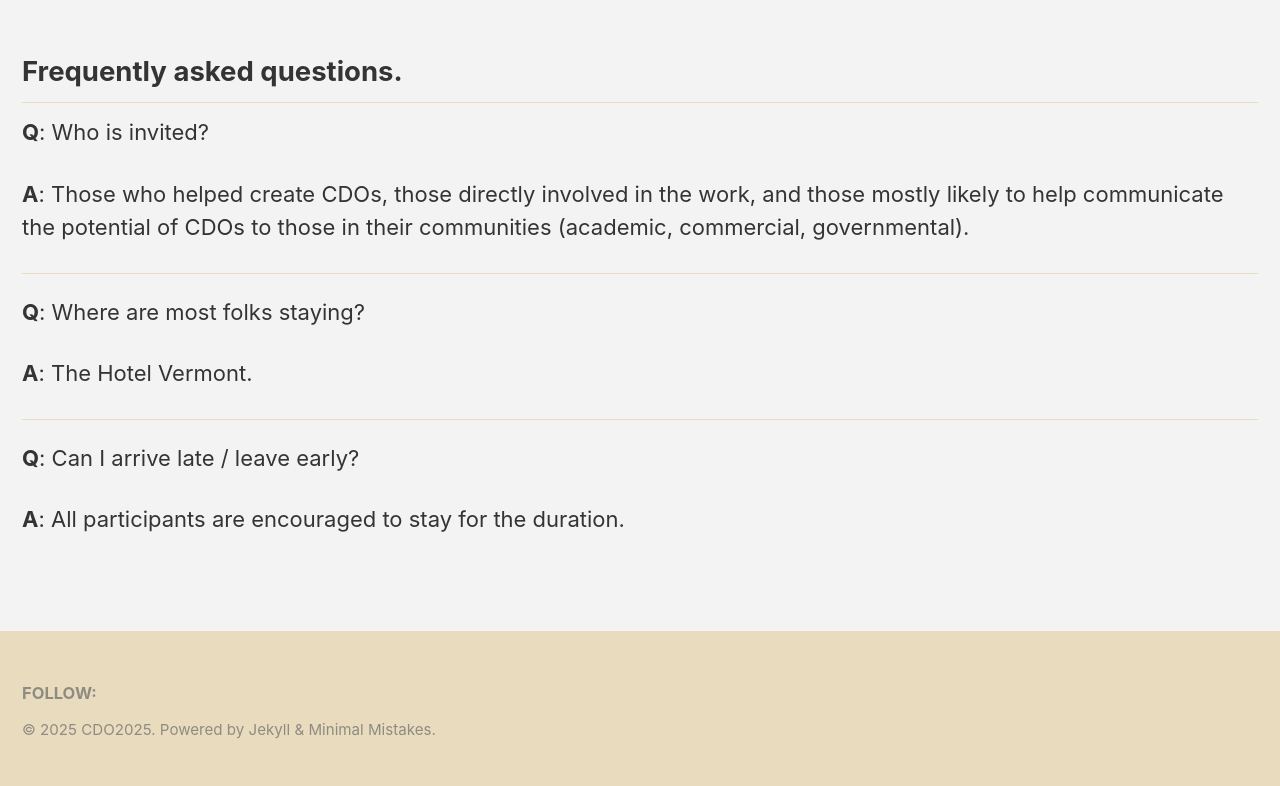
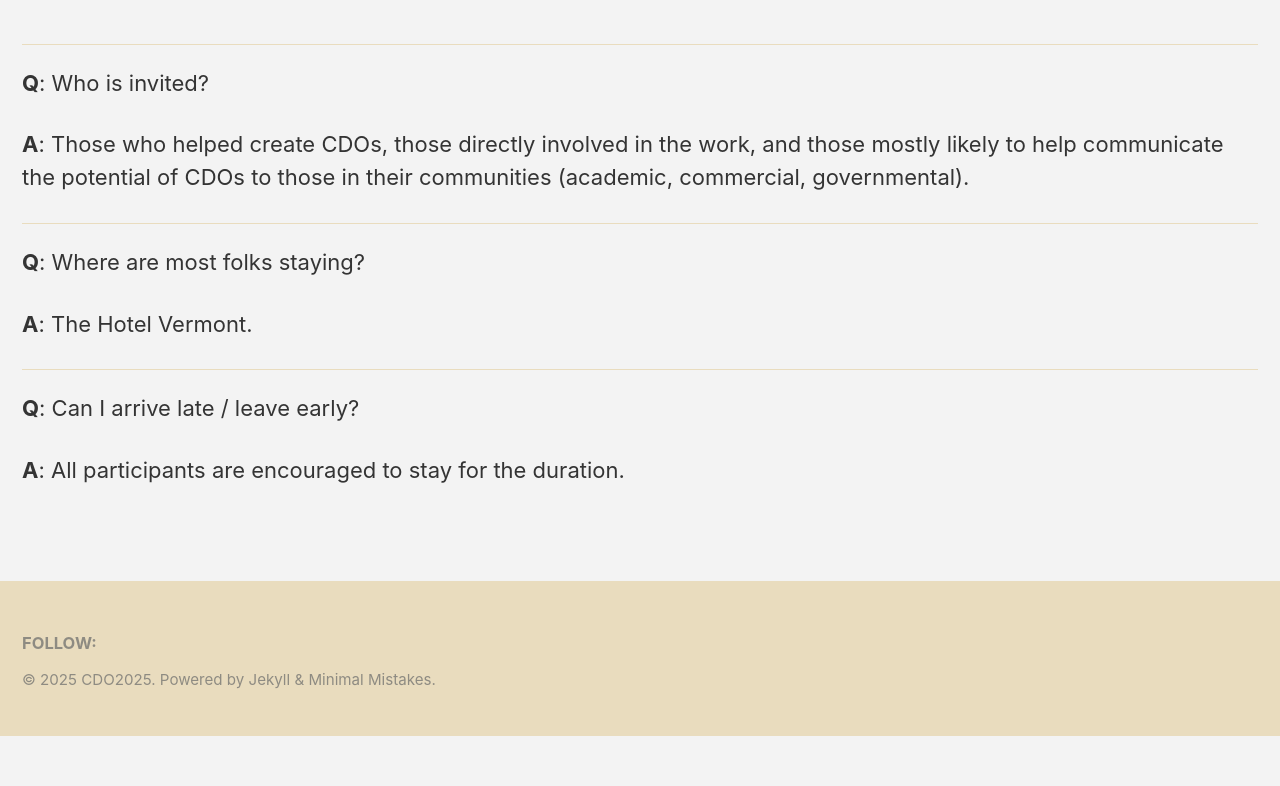
Before and after one commit to CDO2025/cdo2025.github.io, a Jekyll site: the page built from _pages/faq.md, in a window 1280 px wide. Shown: the part 389-1175 px from the top of the page. Built offline with Jekyll 4.4.1, drawn with Linux system fonts in a browser that asks for light colours; cached includes are drawn as plain includes; after the commit the page ends 1125 px from its top, so only the background shows below that.

Commit message:
Update faq.md

```diff
--- a/_pages/faq.md
+++ b/_pages/faq.md
@@ -16,7 +16,6 @@ intro:
   - excerpt: ""
 
 ---
-Frequently asked questions.
 ---
 
 **Q**: Who is invited?
```
